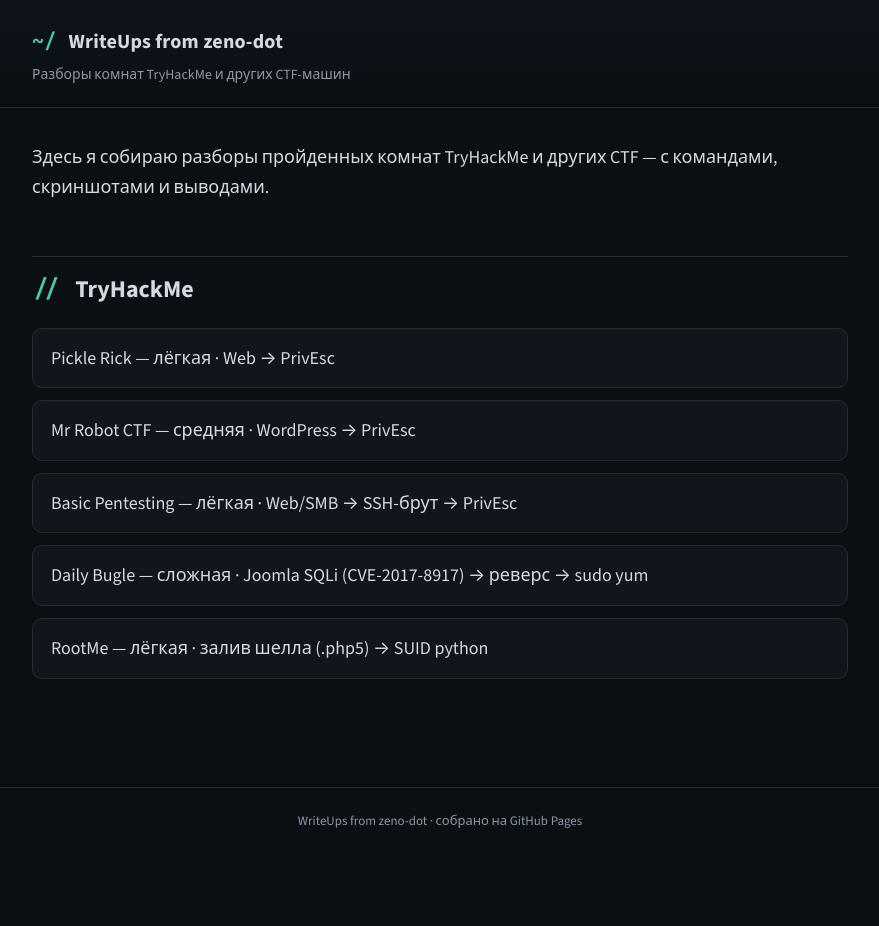
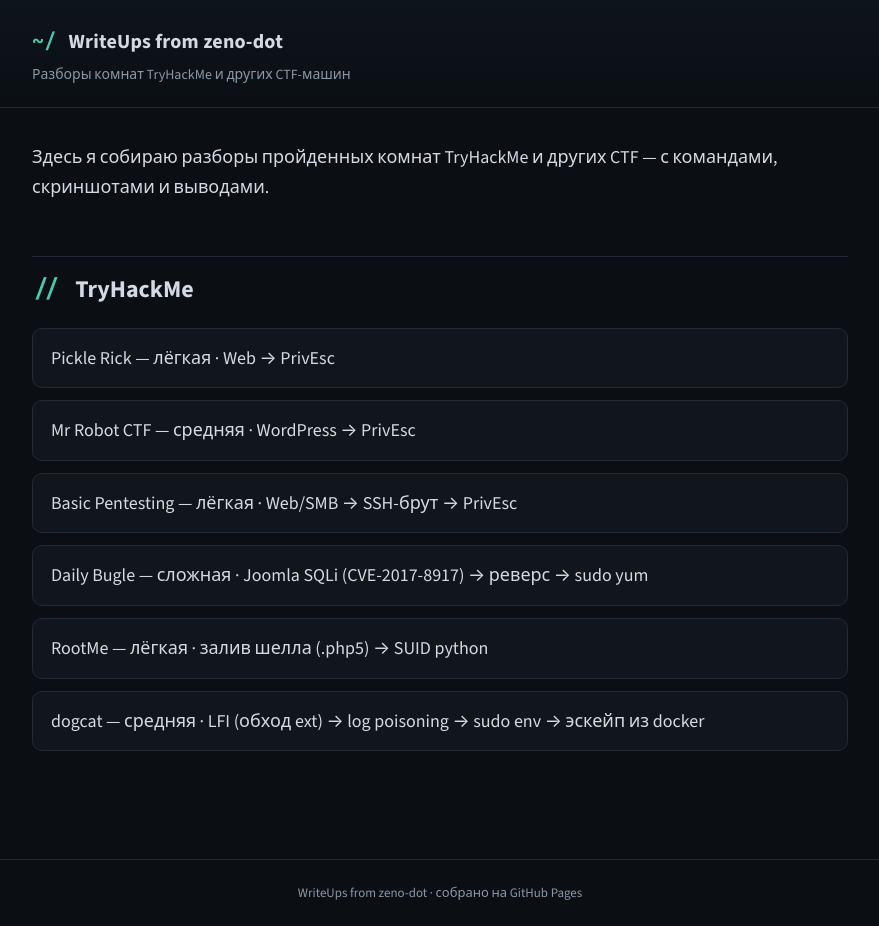
Before and after one commit to zeno-dot/WriteUp-from-zeno-dot, a Jekyll site: the page built from index.md, in a window 1280 px wide and 926 px high. Shown: the whole window, without its empty margins (200-1079 px from the left). Built offline with Jekyll 4.4.1, drawn with Linux system fonts in a browser that asks for light colours.

Commit message:
Update index.md

```diff
--- a/index.md
+++ b/index.md
@@ -12,4 +12,5 @@ title: WriteUps
 <li><a href="THM/Basic-Pentesting/WriteUp.html">Basic Pentesting — лёгкая · Web/SMB → SSH-брут → PrivEsc</a></li>
 <li><a href="THM/Daily-Bugle/WriteUp.html">Daily Bugle — сложная · Joomla SQLi (CVE-2017-8917) → реверс → sudo yum</a></li>
 <li><a href="THM/RootMe/WriteUp.html">RootMe — лёгкая · залив шелла (.php5) → SUID python</a></li>
+<li><a href="THM/DogCat/WriteUp.html">dogcat — средняя · LFI (обход ext) → log poisoning → sudo env → эскейп из docker</a></li>
 </ul>
```
